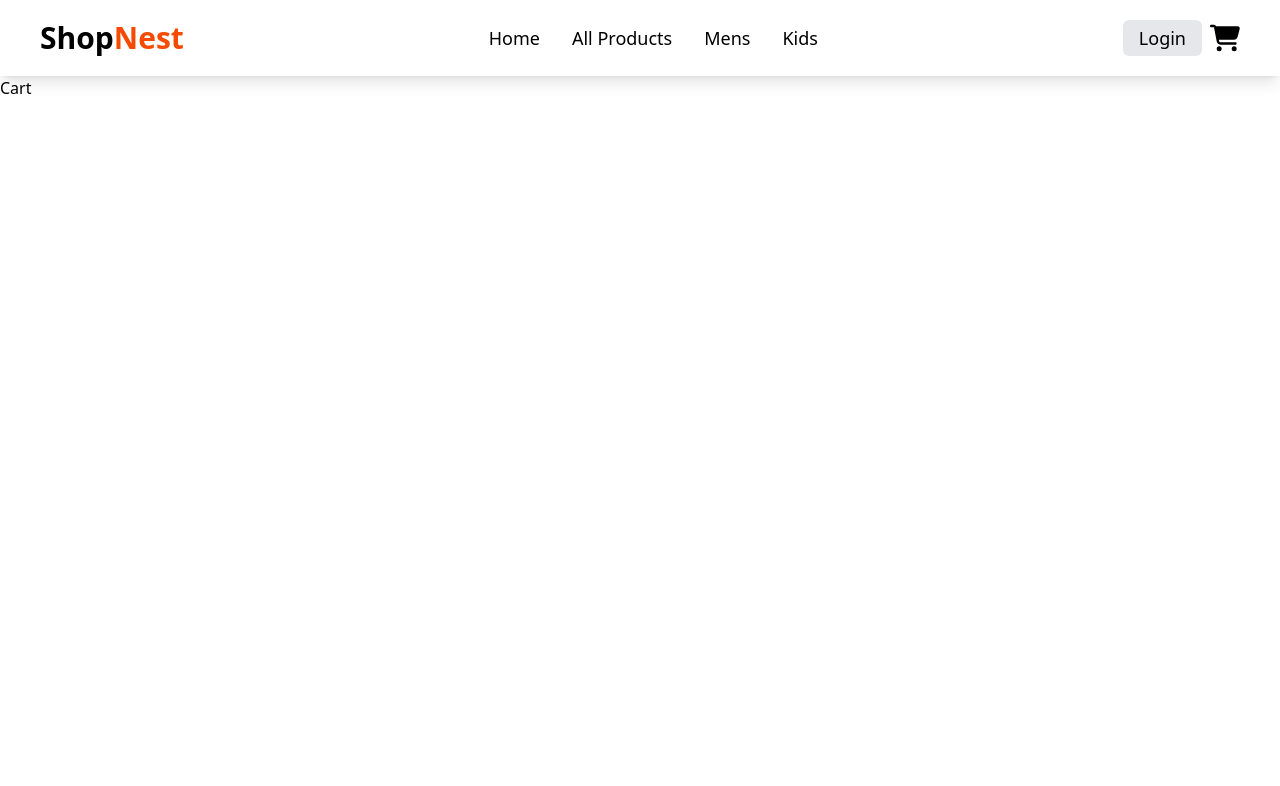
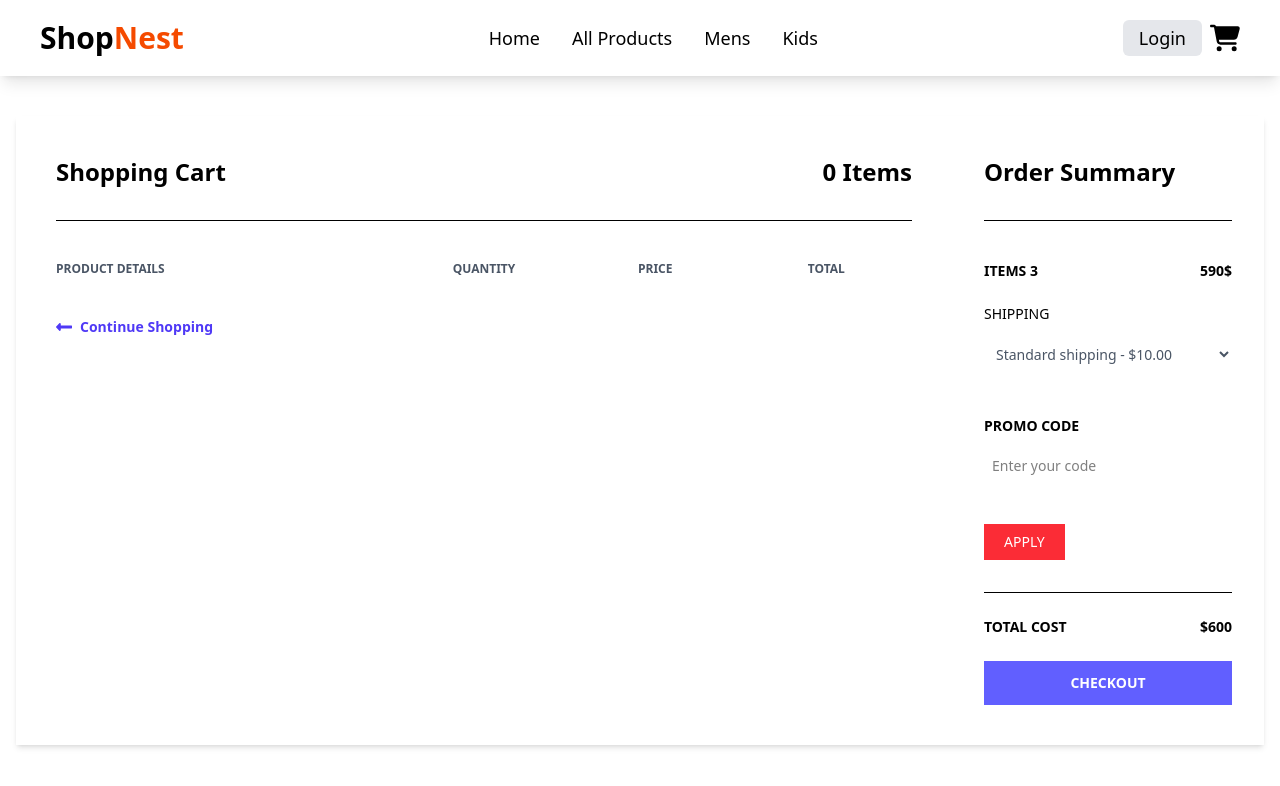
Before and after one commit to Prince-chaubey/shopnest, a React (Vite) app: page /cart in a window 1280 px wide. Shown: the top 786 px of the page. Built offline with nearby package versions, Linux system fonts and the light colour scheme.

Commit message:
Started with Cart section

```diff
--- a/src/Allproducts/Allproducts.jsx
+++ b/src/Allproducts/Allproducts.jsx
@@ -1,9 +1,10 @@
 import React, { useEffect, useState } from 'react';
 import axios from 'axios';
 import Layout from '../Layout/Layout';
-import { FaTheRedYeti } from 'react-icons/fa6';
 
-const Allproducts = () => {
+
+const Allproducts = ({handleCart}) => {
+
   const [allCategory, setAllCategory] = useState([]);
   const [products, setProducts] = useState([]);
   const [showProducts,setShowProducts]=useState([]);
@@ -62,11 +63,13 @@ const Allproducts = () => {
           </select>
       </div>
 
+
+   {/*All items*/}
       <div className='grid grid-cols-1 sm:grid-cols-2 md:grid-cols-3 lg:grid-cols-4 gap-7'>
   {
     products.map((Product, idx) => {
       return (
-        <div key={idx} className='px-[20px] py-[15px] bg-gray-100 rounded-md hover:scale-105 transition-transform duration-300'>
+        <div key={idx} className='px-[20px] py-[15px] bg-gray-100 rounded-md hover:scale-105 transition-transform duration-300 hover:cursor-pointer'>
           <div className='bg-black p-[20px] rounded-lg'>
             <img alt="ecommerce" className="rounded-lg h-[100%] w-[100%]" src={Product.thumbnail}/>
           </div>
@@ -74,6 +77,7 @@ const Allproducts = () => {
             <h3 className="text-gray-500 text-xs tracking-widest title-font mb-1">{Product.category}</h3>
             <h2 className="text-gray-900 title-font text-2xl font-semibold">{Product.title}</h2>
             <p className="mt-1">${Product.price}</p>
+            <button className='bg-blue-600 p-3 rounded-md m-2 hover:cursor-pointer text-white' onClick={()=>handleCart(Product)}>Add to cart</button>
           </div>
         </div>
       );
--- a/src/App.jsx
+++ b/src/App.jsx
@@ -1,4 +1,4 @@
-import React from 'react';
+import React, { useState } from 'react';
 import { BrowserRouter, Route, Routes } from 'react-router-dom';
 import Home from './Home/Home';
 import Navbar from './Component/Navbar';
@@ -9,13 +9,27 @@ import Kids from './pages/Kids';
 import Login from './Pages/Login';
 
 const App = () => {
+  const [cart,setCart]=useState([]);
+
+  function handleCart(product) {
+    const isAlreadyAdded = cart.find((item) => item.id === product.id);
+
+    if (isAlreadyAdded) {
+        const updatedCart = cart.map((item) =>
+            item.id === product.id ? { ...item, quantity: item.quantity + 1 } : item
+        );
+        setCart(updatedCart);
+    } else {
+        setCart([...cart, { ...product, quantity: 1 }]);
+    }
+}
   return (
     <BrowserRouter>
       <Navbar />
       <Routes>
         <Route path='/' element={<Home />} />
-        <Route path='/cart' element={<Cart />} />
-        <Route path='/allproducts' element={<Allproducts />} />
+        <Route path='/cart' element={<Cart cart={cart}/>} />
+        <Route path='/allproducts' element={<Allproducts handleCart={handleCart}/>} />
         <Route path='/mens' element={<Men />} />
         <Route path='/kids' element={<Kids />} />
         <Route path='/login' element={<Login/>}/>
--- a/src/Cart/Cart.jsx
+++ b/src/Cart/Cart.jsx
@@ -1,9 +1,88 @@
-import React from 'react'
+import React from 'react';
 
-const Cart = () => {
+import { FaPlus } from "react-icons/fa6";
+import { FaMinus } from "react-icons/fa6";
+
+const Cart = ({cart}) => {
+
+
   return (
-    <div>Cart</div>
-  )
-}
+    <div className="container mx-auto mt-10 px-4">
+      <div className="flex flex-col md:flex-row shadow-md my-10">
+        <div className="w-full md:w-3/4 bg-white px-4 md:px-10 py-10">
+          <div className="flex justify-between border-b pb-8">
+            <h1 className="font-semibold text-lg md:text-2xl">Shopping Cart</h1>
+            <h2 className="font-semibold text-lg md:text-2xl">{cart.length} Items</h2>
+          </div>
+          <div className="flex mt-10 mb-5">
+            <h3 className="font-semibold text-gray-600 text-xs uppercase w-2/5">Product Details</h3>
+            <h3 className="font-semibold text-center text-gray-600 text-xs uppercase w-1/5">Quantity</h3>
+            <h3 className="font-semibold text-center text-gray-600 text-xs uppercase w-1/5">Price</h3>
+            <h3 className="font-semibold text-center text-gray-600 text-xs uppercase w-1/5">Total</h3>
+          </div>
+          {
+            //Handling all the cart items through map function
+            cart.map((cartItem,idx)=>{
+              return <div className="flex items-center hover:bg-gray-100 -mx-4 md:-mx-8 px-4 md:px-6 py-5">
+              <div className="flex w-2/5">
+                <div className="w-20 ">
+                  <img className="h-24 object-cover object-center rounded-xl" src={cartItem.thumbnail} alt="" />
+                </div>
+                <div className="flex flex-col justify-between ml-4 flex-grow">
+                  <span className="font-bold text-sm">{cartItem.title}</span>
+                  <span className="text-red-500 text-xs">Apple</span>
+                  <a href="#" className="font-semibold hover:text-red-500 text-gray-500 text-xs">Remove</a>
+                </div>
+              </div>
+              <div className="flex justify-center items-center w-1/5">
+              <FaMinus className='hover:cursor-pointer' size={20} />
+                <span className='py-1 border-2 px-5 mx-3'>{cartItem.quantity}</span>
+              <FaPlus size={20} className='hover:cursor-pointer'/>
+              </div>
+              <span className="text-center w-1/5 font-semibold text-sm">Rs.{cartItem.price}</span>
+              <span className="text-center w-1/5 font-semibold text-sm">Rs. {cartItem.price*cartItem.quantity}</span>
+            </div>
+            })
+          }
 
-export default Cart
+          {/* Repeat similar structure for other cart items */}
+
+          <a href="#" className="flex font-semibold text-indigo-600 text-sm mt-10">
+            <svg className="fill-current mr-2 text-indigo-600 w-4" viewBox="0 0 448 512">
+              <path d="M134.059 296H436c6.627 0 12-5.373 12-12v-56c0-6.627-5.373-12-12-12H134.059v-46.059c0-21.382-25.851-32.09-40.971-16.971L7.029 239.029c-9.373 9.373-9.373 24.569 0 33.941l86.059 86.059c15.119 15.119 40.971 4.411 40.971-16.971V296z" />
+            </svg>
+            Continue Shopping
+          </a>
+        </div>
+
+        <div id="summary" className="w-full md:w-1/4 px-4 md:px-8 py-10">
+          <h1 className="font-semibold text-lg md:text-2xl border-b pb-8">Order Summary</h1>
+          <div className="flex justify-between mt-10 mb-5">
+            <span className="font-semibold text-sm uppercase">Items 3</span>
+            <span className="font-semibold text-sm">590$</span>
+          </div>
+          <div>
+            <label className="font-medium inline-block mb-3 text-sm uppercase">Shipping</label>
+            <select className="block p-2 text-gray-600 w-full text-sm">
+              <option>Standard shipping - $10.00</option>
+            </select>
+          </div>
+          <div className="py-10">
+            <label htmlFor="promo" className="font-semibold inline-block mb-3 text-sm uppercase">Promo Code</label>
+            <input type="text" id="promo" placeholder="Enter your code" className="p-2 text-sm w-full" />
+          </div>
+          <button className="bg-red-500 hover:bg-red-600 px-5 py-2 text-sm text-white uppercase">Apply</button>
+          <div className="border-t mt-8">
+            <div className="flex font-semibold justify-between py-6 text-sm uppercase">
+              <span>Total cost</span>
+              <span>$600</span>
+            </div>
+            <button className="bg-indigo-500 font-semibold hover:bg-indigo-600 py-3 text-sm text-white uppercase w-full">Checkout</button>
+          </div>
+        </div>
+      </div>
+    </div>
+  );
+};
+
+export default Cart;
```
